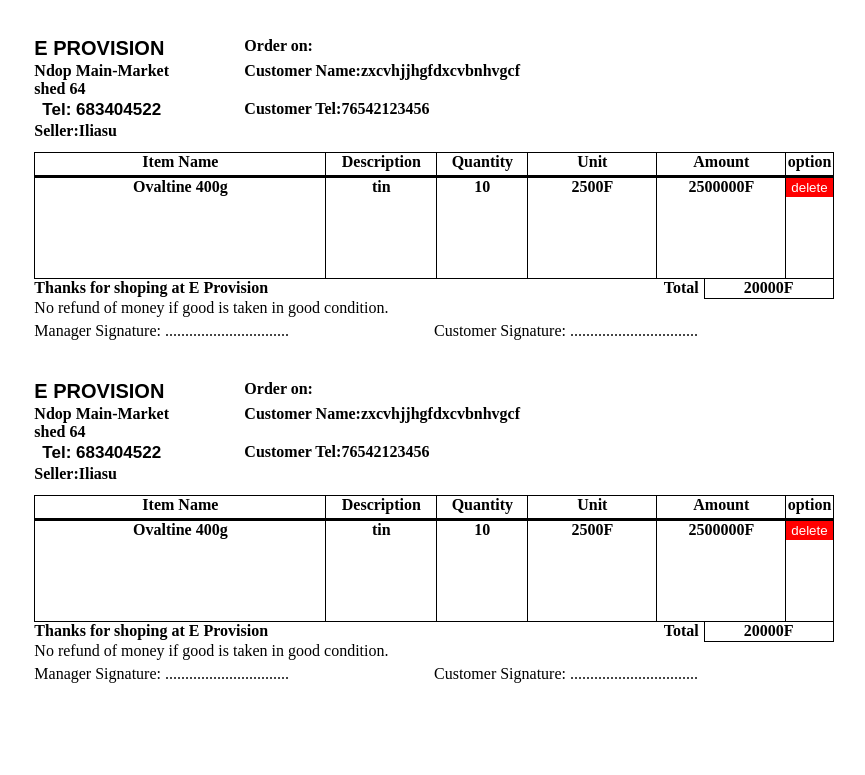
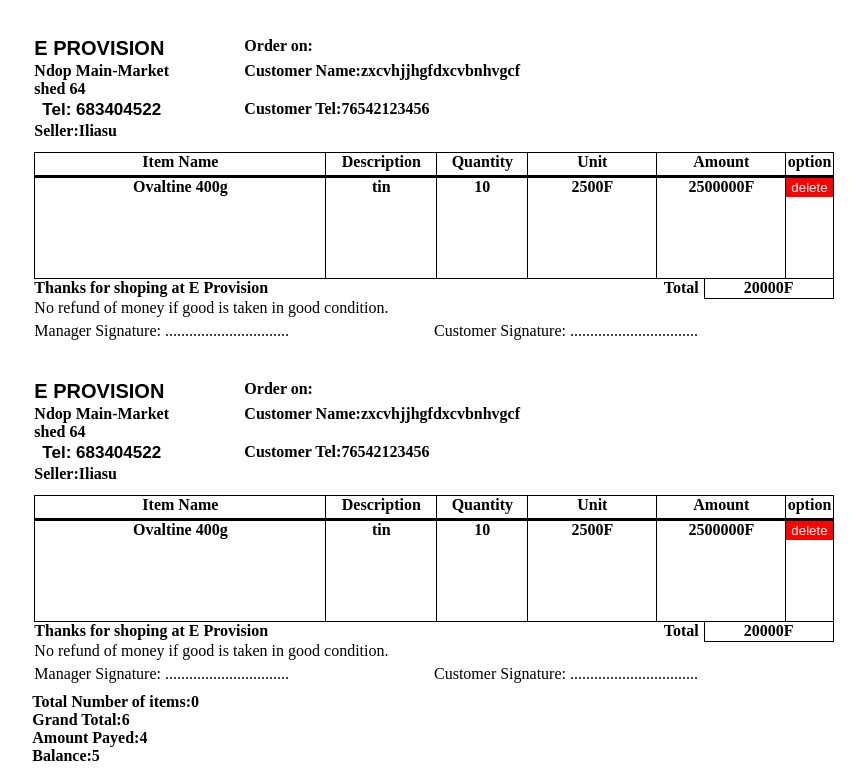
Before and after one commit to Fino-E-marking/receipt-folder, a plain HTML site: page index.html in a window 1280 px wide. Shown: the part 1351-2126 px from the top of the page, without its empty margins (206-1071 px from the left). Before the commit the page ends 2084 px from the top, so only its background shows below. Drawn offline with Linux system fonts and the light colour scheme.

Commit message:
after installing footer

```diff
--- a/index.html
+++ b/index.html
@@ -136,7 +136,7 @@
 
     <div class="reciept-holder">
       <div class="rpt-second-contain">
-        <div class="reciept-book">
+        <div class="reciept-book first-rpt">
           <div class="reciept-header">
             <div class="rt-1">
               <p>E PROVISION</p>
@@ -672,6 +672,24 @@
         </div>
 
       </div>
+      <div class="reciept-footer">
+        <div>
+          <p>Total Number of items:</p>
+          <p class="n-items">4</p>
+        </div>
+        <div>
+          <p>Grand Total:</p>
+          <p>6</p>
+        </div>
+        <div>
+          <p>Amount Payed:</p>
+          <p>4</p>
+        </div>
+        <div>
+          <p>Balance:</p>
+          <p>5</p>
+        </div>
+      </div>
     </div>
 
     </div>
--- a/script/receipt.js
+++ b/script/receipt.js
@@ -1044,4 +1044,15 @@ function fun11() {
   quantity.value =  0;
   unit.innerHTML = 0;
   document.querySelector('.Amount').innerHTML = (quantity.value)*(unit.innerHTML);
+  fun13()
 }
+fun13()
+function fun13() {
+  const R1 = document.querySelector('.R1');
+  const R2 = document.querySelector('.R2');
+  const R3 = document.querySelector('.R3');
+  const R4 = document.querySelector('.R4');
+  const R5 = document.querySelector('.R5');
+
+  document.querySelector('.n-items').innerHTML = Number(R1.innerHTML) + Number(R2.innerHTML) + Number(R3.innerHTML) + Number(R4.innerHTML) + Number(R5.innerHTML) ;
+}
--- a/styles/home.css
+++ b/styles/home.css
@@ -114,7 +114,7 @@ body{
   display: grid;
   grid-template-rows: 100px 1fr 20px;
   min-height: 200px;
-  margin-bottom: 40px;
+  margin-top: 40px;
 }
 .R-cus-name,.p-seller,.cus-num{
   flex: 1;
@@ -323,6 +323,9 @@ body{
   .dt-a,.title-holder,.rt-n{
     display: none;
   }
+  .reciept-footer{
+    width: 100%;
+  }
 }
 
 .delete-action{
@@ -385,3 +388,17 @@ hr{
   background-color: white;
   padding-left: 5px;
 }
+
+.reciept-footer{
+  font-weight: bold;
+  text-align: start;
+  width: 83%;
+  padding-left: 10px;
+  margin-top: 10px;
+}
+.reciept-footer div{
+  display: flex;
+}
+.first-rpt{
+  margin: 0;
+}
```
